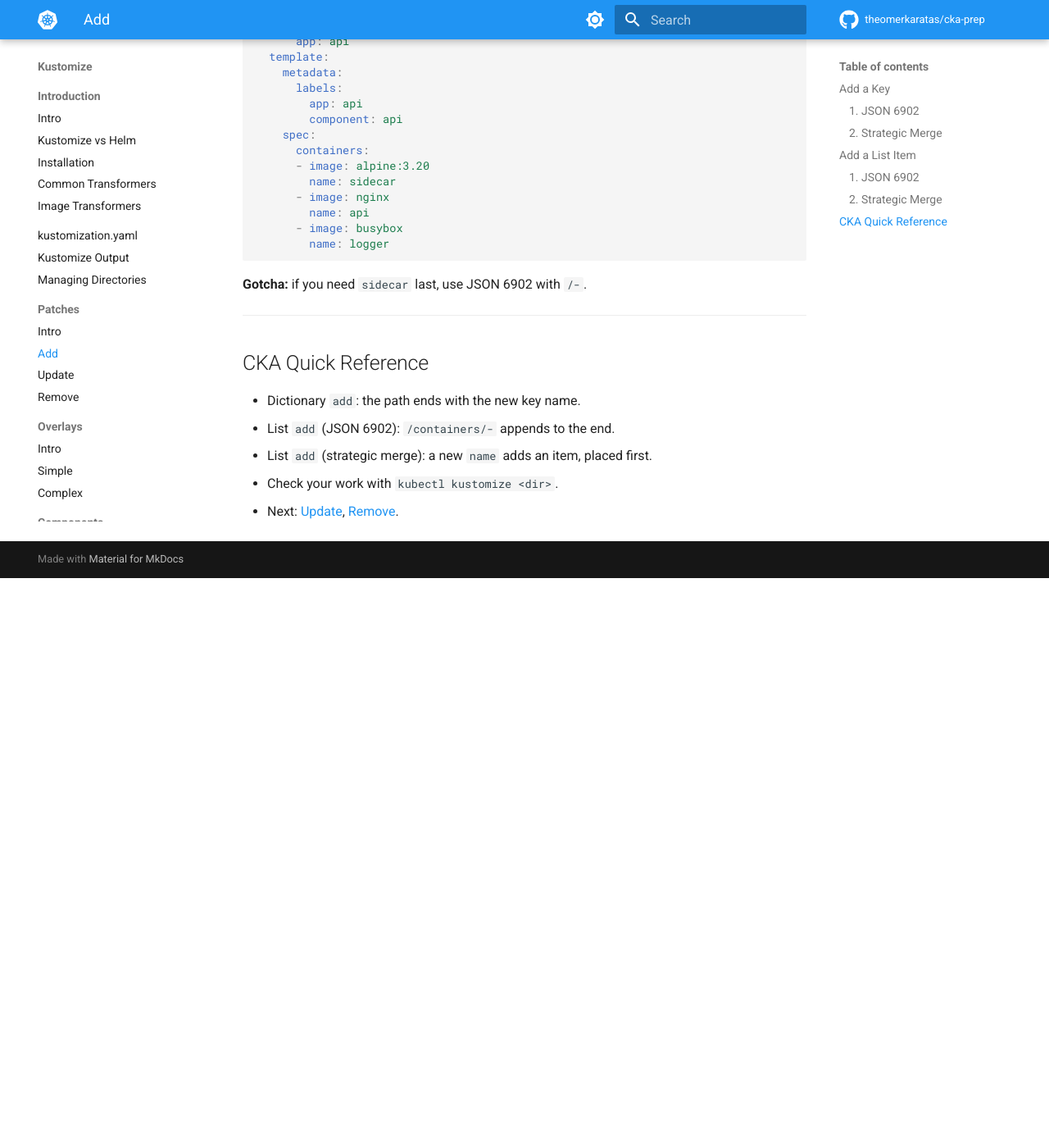
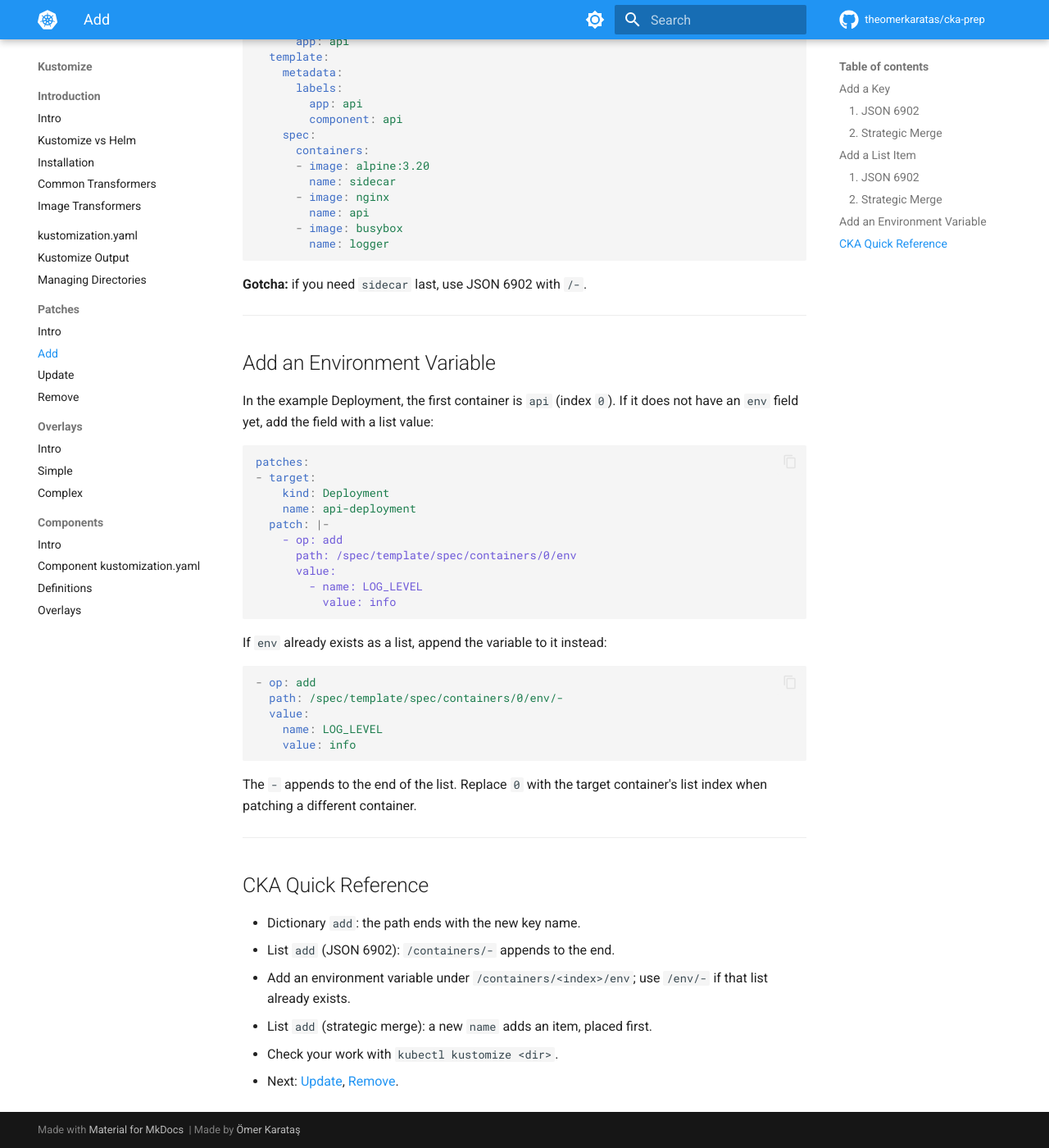
Before and after one commit to theomerkaratas/cka-prep, an MkDocs documentation site: the page built from docs/kustomize/patches/add.md, in a window 1280 px wide and 1400 px high, scrolled down 2907 px. Shown: the whole window at 82% size. Built offline with MkDocs 1.6.1 and Material for MkDocs 9.7.7, drawn with Linux system fonts in a browser that asks for light colours; comment, search, counter and statistics services are not loaded; before the commit the page ends 3612 px from its top, so only the background shows below that.

Commit message:
docs: organize documentation
Co-authored-by: Copilot <223556219+Copilot@users.noreply.github.com>

````diff
--- a/docs/kustomize/patches/add.md
+++ b/docs/kustomize/patches/add.md
@@ -154,10 +154,42 @@ spec:
 
 ---
 
+## Add an Environment Variable
+
+In the example Deployment, the first container is `api` (index `0`). If it does not have an `env` field yet, add the field with a list value:
+
+```yaml
+patches:
+- target:
+    kind: Deployment
+    name: api-deployment
+  patch: |-
+    - op: add
+      path: /spec/template/spec/containers/0/env
+      value:
+        - name: LOG_LEVEL
+          value: info
+```
+
+If `env` already exists as a list, append the variable to it instead:
+
+```yaml
+- op: add
+  path: /spec/template/spec/containers/0/env/-
+  value:
+    name: LOG_LEVEL
+    value: info
+```
+
+The `-` appends to the end of the list. Replace `0` with the target container's list index when patching a different container.
+
+---
+
 ## CKA Quick Reference
 
 - Dictionary `add`: the path ends with the new key name.
 - List `add` (JSON 6902): `/containers/-` appends to the end.
+- Add an environment variable under `/containers/<index>/env`; use `/env/-` if that list already exists.
 - List `add` (strategic merge): a new `name` adds an item, placed first.
 - Check your work with `kubectl kustomize <dir>`.
 - Next: [Update](update.md), [Remove](remove.md).
--- a/mkdocs.yml
+++ b/mkdocs.yml
@@ -6,17 +6,16 @@ repo_url: https://github.com/theomerkaratas/cka-prep
 
 theme:
   name: material
+  custom_dir: overrides
   language: en
   favicon: assets/images/kubernetes-favicon.svg
   palette:
-    # Palette toggle for light mode
     - scheme: default
       primary: blue
       accent: blue
       toggle:
         icon: material/brightness-7
         name: Switch to dark mode
-    # Palette toggle for dark mode
     - scheme: slate
       primary: blue
       accent: blue
@@ -106,11 +105,11 @@ nav:
               - RBAC: "scheduling/admission-and-access-control/rbac.md"
               - Admission Controller: "scheduling/admission-and-access-control/admission-controller.md"
               - Validating & Mutating Controllers: "scheduling/admission-and-access-control/validating-and-mutating-admission-controllers.md"
-  - Logging & Monitoring:
+  - Monitoring:
         - Cluster Monitoring:
-              - Monitoring Cluster Components: "logging-monitoring/cluster-monitoring/monitoring-cluster-components.md"
+              - Monitoring Cluster Components: "monitoring/cluster-monitoring/monitoring-cluster-components.md"
         - Application Logs:
-              - Managing Application Logs: "logging-monitoring/application-logs/managing-application-logs.md"
+              - Managing Application Logs: "monitoring/application-logs/managing-application-logs.md"
   - ALM:
         - Pod Configuration:
               - Commands and Arguments: "alm/pod-configuration/commands-and-arguments.md"
@@ -127,10 +126,10 @@ nav:
               - HPA: "alm/autoscaling/hpa.md"
               - VPA: "alm/autoscaling/vpa.md"
   - Cluster Maintenance:
-        - OS Upgrade: "cluster-maintenance/os-upgrade.md"
-        - Cluster Upgrade Intro: "cluster-maintenance/cluster-upgrade-intro.md"
-        - Backup and Restore Methods: "cluster-maintenance/backup-and-restore-methods.md"
-        - ETCD with kubeadm: "cluster-maintenance/etcd-with-kubeadm.md"
+        - OS Upgrade: "maintenance/os-upgrade.md"
+        - Cluster Upgrade Intro: "maintenance/cluster-upgrade-intro.md"
+        - Backup and Restore Methods: "maintenance/backup-and-restore-methods.md"
+        - ETCD with kubeadm: "maintenance/etcd-with-kubeadm.md"
   - Security:
         - TLS and Certificates:
               - TLS Intro: "security/tls-and-certificates/tls-intro.md"
@@ -245,6 +244,7 @@ nav:
               - Complex: "kustomize/overlays/complex.md"
         - Components:
               - Intro: "kustomize/components/intro.md"
+              - Component kustomization.yaml: "kustomize/components/kustomization-yaml.md"
               - Definitions: "kustomize/components/definitions.md"
               - Overlays: "kustomize/components/overlays.md"
   - Troubleshooting:
@@ -253,10 +253,3 @@ nav:
         - Control Plane Failure: "troubleshooting/control-plane-failure.md"
         - Worker Plane Failure: "troubleshooting/worker-plane-failure.md"
         - Network Troubleshooting: "troubleshooting/network-troubleshooting.md"
-  - JSON and YAML:
-        - Introduction to YAML: "json-and-yaml/intro.md"
-        - JSONPath:
-            - Introduction: "json-and-yaml/json-path-introduction.md"
-            - Wildcards: "json-and-yaml/json-path-wildcards.md"
-            - Lists: "json-and-yaml/json-path-lists.md"
-            - Kubernetes Use Cases: "json-and-yaml/json-path-kubernetes-use-cases.md"
--- /dev/null
+++ b/overrides/partials/copyright.html
@@ -0,0 +1,22 @@
+<div class="md-copyright">
+  {% if config.copyright %}
+    <div class="md-copyright__highlight">
+      {{ config.copyright }}
+    </div>
+  {% endif %}
+  {% if not config.extra.generator == false %}
+    Made with
+    <a
+      href="https://squidfunk.github.io/mkdocs-material/"
+      target="_blank" rel="noopener"
+    >
+      Material for MkDocs
+    </a>
+  {% endif %}
+  <span>
+    &nbsp;| Made by
+    <a href="https://theomerkaratas.github.io/resume/" target="_blank" rel="noopener">
+      Ömer Karataş
+    </a>
+  </span>
+</div>
````
Also changed, not shown: docs/index.md (+2 -3 lines), docs/json-and-yaml/intro.md (deleted, +0 -51 lines), docs/json-and-yaml/json-path-introduction.md (deleted, +0 -34 lines), docs/json-and-yaml/json-path-kubernetes-use-cases.md (deleted, +0 -35 lines), docs/json-and-yaml/json-path-lists.md (deleted, +0 -21 lines), docs/json-and-yaml/json-path-wildcards.md (deleted, +0 -28 lines), docs/kustomize/components/intro.md (+20 -1 lines), docs/kustomize/components/kustomization-yaml.md (added, +75 -0 lines), docs/kustomize/overlays/intro.md (+20 -1 lines), docs/kustomize/overlays/simple.md (+15 -0 lines), docs/maintenance/backup-and-restore-methods.md (renamed from docs/cluster-maintenance/backup-and-restore-methods.md), docs/maintenance/cluster-upgrade-intro.md (renamed from docs/cluster-maintenance/cluster-upgrade-intro.md), docs/maintenance/etcd-with-kubeadm.md (renamed from docs/cluster-maintenance/etcd-with-kubeadm.md), docs/maintenance/os-upgrade.md (renamed from docs/cluster-maintenance/os-upgrade.md), 2 more files.
